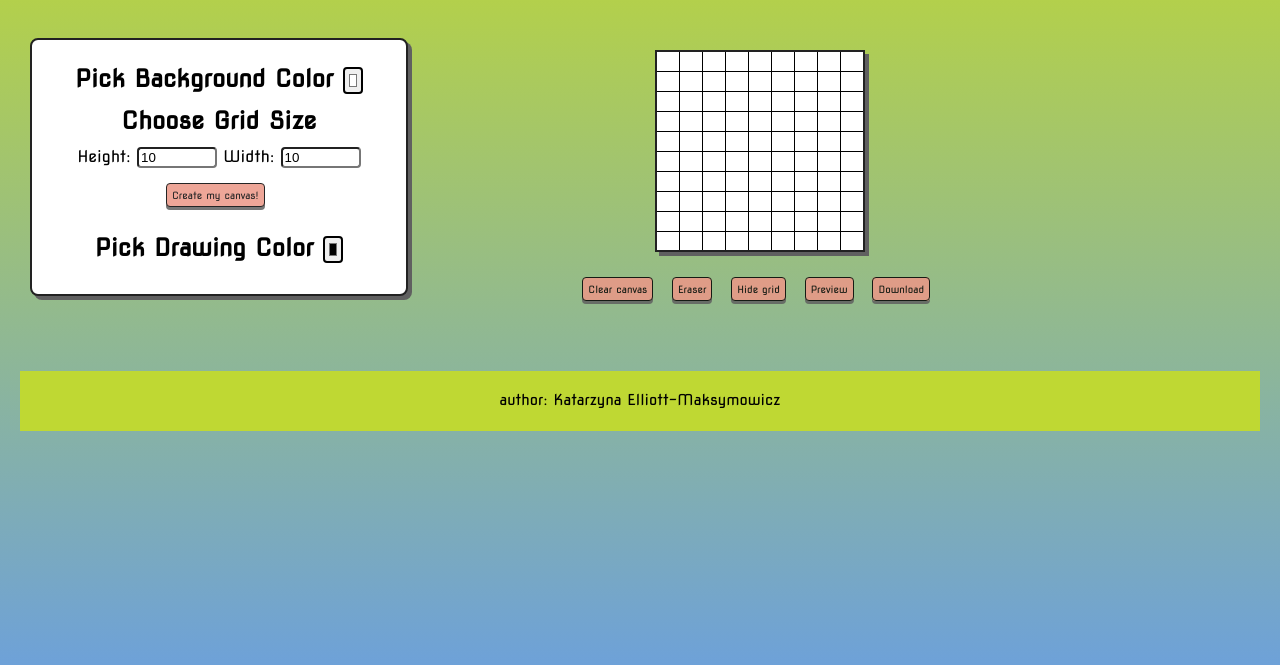
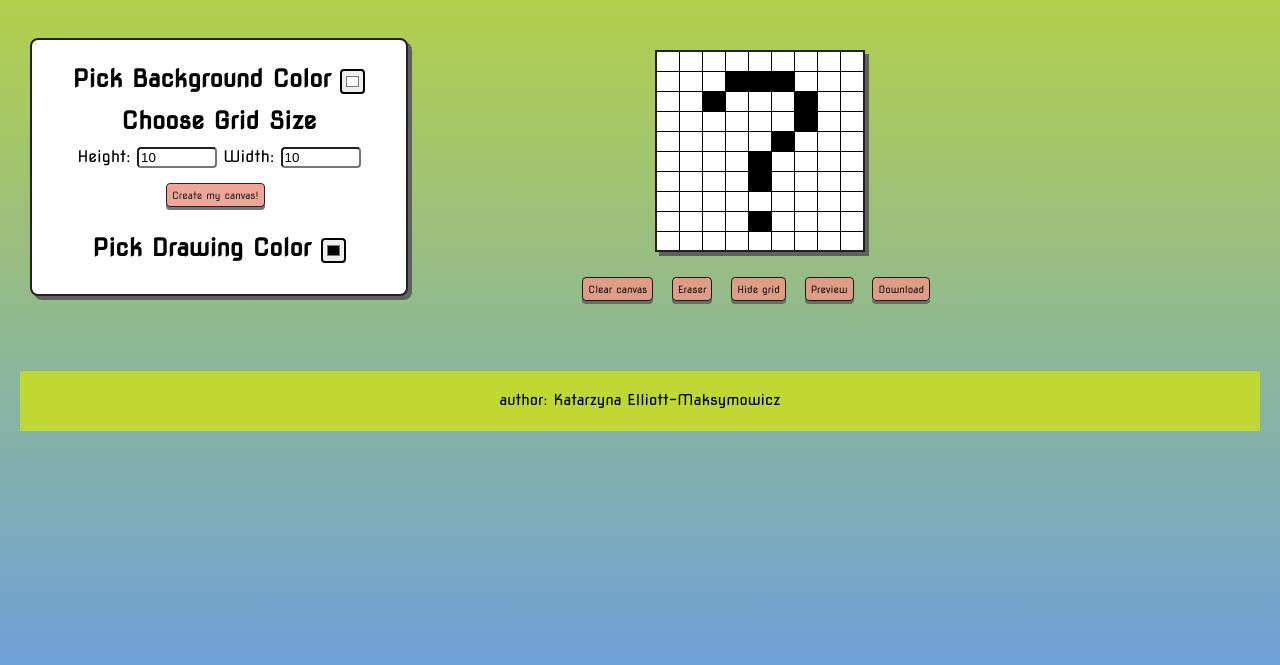
Before and after one commit to kasiaphilly/myPixelMaker, a plain HTML site: page index.html in a window 1280 px wide. Shown: the part 117-782 px from the top of the page. Drawn offline with nearby package versions, Linux system fonts and the light colour scheme; a script that the page names is missing.

Commit message:
adds graphic on starter canvas

```diff
--- a/index.html
+++ b/index.html
@@ -50,14 +50,14 @@
 
       <table class="canvas" id="pixelCanvas">
       <tr><td><td><td><td><td><td><td><td><td>
+      <tr><td><td><td><td class="black"><td class="black"><td class="black"><td><td><td>
+      <tr><td><td><td class="black"><td><td><td><td class="black"><td><td>
+      <tr><td><td><td><td><td><td><td class="black"><td><td>
+      <tr><td><td><td><td><td><td class="black"><td><td><td>
+      <tr><td><td><td><td><td class="black"><td><td><td><td>
+      <tr><td><td><td><td><td class="black"><td><td><td><td>
       <tr><td><td><td><td><td><td><td><td><td>
-      <tr><td><td><td><td><td><td><td><td><td>
-      <tr><td><td><td><td><td><td><td><td><td>
-      <tr><td><td><td><td><td><td><td><td><td>
-      <tr><td><td><td><td><td><td><td><td><td>
-      <tr><td><td><td><td><td><td><td><td><td>
-      <tr><td><td><td><td><td><td><td><td><td>
-      <tr><td><td><td><td><td><td><td><td><td>
+      <tr><td><td><td><td><td class="black"><td><td><td><td>
       <tr><td><td><td><td><td><td><td><td><td>
 
       </table>
--- a/styles.css
+++ b/styles.css
@@ -99,7 +99,8 @@ h2 {
 .pickerField{
   border-radius: 4px;
   border-width: 2px;
-  width: 20px;
+  width: 25px;
+  height: 25px;
 }
 
 .inputField:focus {
@@ -150,3 +151,7 @@ input[type=number] {
   background-color: rgb(142,60,54);
   box-shadow: 0 1px #666;
 }
+
+.black{
+  background-color: black;
+}
```
